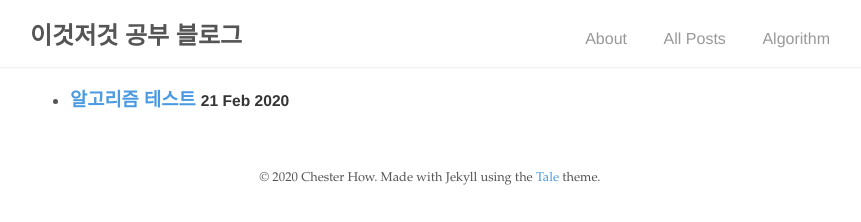
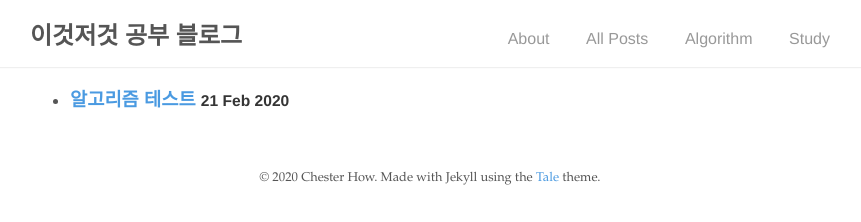
Before and after one commit to hojoon90/hojoon90.github.io, a Jekyll site: the page built from category/algorithm.md, in a window 1280 px wide. Shown: the top 222 px of the page, without its empty margins (210-1071 px from the left). Built offline with Jekyll 4.4.1, drawn with Linux system fonts in a browser that asks for light colours.

Commit message:
css 수정, study 카테고리 추가

```diff
--- a/_layouts/category.html
+++ b/_layouts/category.html
@@ -2,7 +2,8 @@
 layout: default
 ---
 
-<ul class="posts-list">
+<div class="catalogue">
+  <ul>
     {% assign category = page.category | default: page.title %}
     {% for post in site.categories[category] %}
       <li>
@@ -15,3 +16,4 @@ layout: default
       </li>
     {% endfor %}
   </ul>
+</div>
--- /dev/null
+++ b/category/study.md
@@ -0,0 +1,4 @@
+---
+layout: category
+title: Study
+---
```
Lines whose indentation alone changed are shown as unchanged.
